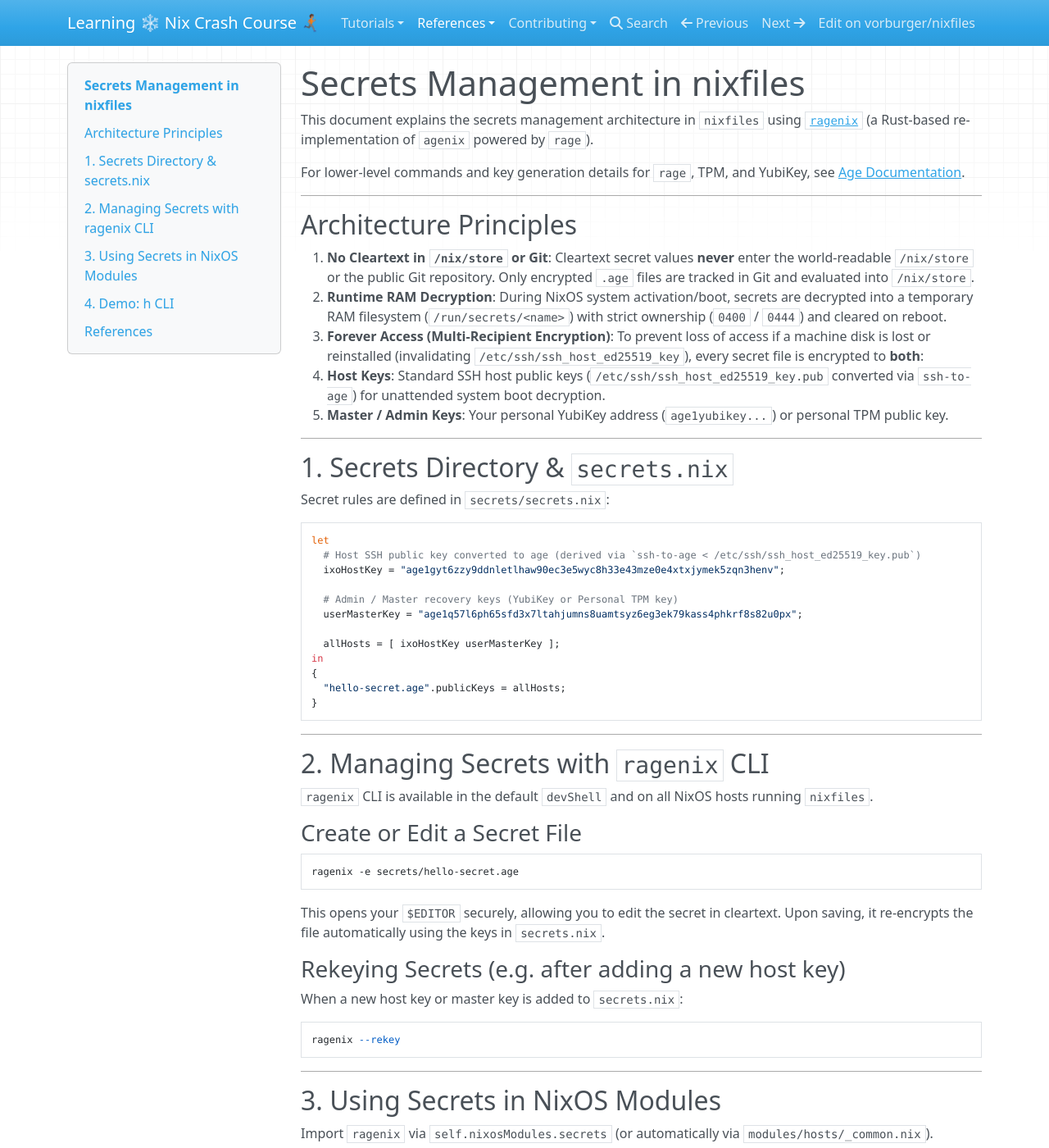
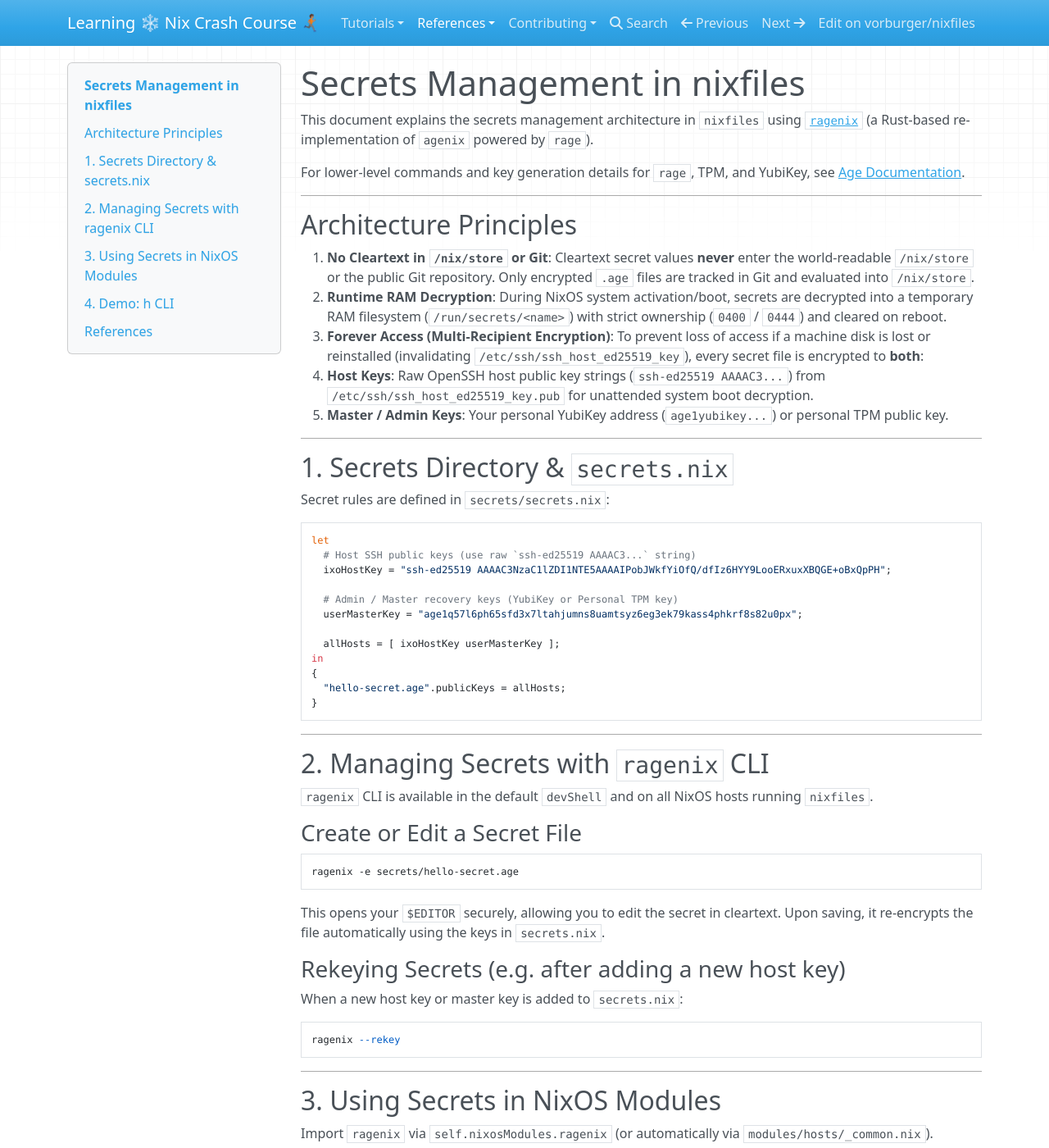
Before and after one commit to vorburger/nixfiles, an MkDocs documentation site: the page built from docs/docs/reference/secrets.md, in a window 1280 px wide and 1400 px high. Shown: the whole window at 82% size. Built offline with MkDocs 1.6.1, drawn with Linux system fonts in a browser that asks for light colours; nearby versions of some CDN libraries.

Commit message:
feat: ragenix fixed (incl. doc problem) + clean-up

````diff
--- a/docs/docs/reference/secrets.md
+++ b/docs/docs/reference/secrets.md
@@ -11,7 +11,7 @@ For lower-level commands and key generation details for `rage`, TPM, and YubiKey
 1. **No Cleartext in `/nix/store` or Git**: Cleartext secret values **never** enter the world-readable `/nix/store` or the public Git repository. Only encrypted `.age` files are tracked in Git and evaluated into `/nix/store`.
 2. **Runtime RAM Decryption**: During NixOS system activation/boot, secrets are decrypted into a temporary RAM filesystem (`/run/secrets/<name>`) with strict ownership (`0400` / `0444`) and cleared on reboot.
 3. **Forever Access (Multi-Recipient Encryption)**: To prevent loss of access if a machine disk is lost or reinstalled (invalidating `/etc/ssh/ssh_host_ed25519_key`), every secret file is encrypted to **both**:
-   - **Host Keys**: Standard SSH host public keys (`/etc/ssh/ssh_host_ed25519_key.pub` converted via `ssh-to-age`) for unattended system boot decryption.
+   - **Host Keys**: Raw OpenSSH host public key strings (`ssh-ed25519 AAAAC3...`) from `/etc/ssh/ssh_host_ed25519_key.pub` for unattended system boot decryption.
    - **Master / Admin Keys**: Your personal YubiKey address (`age1yubikey...`) or personal TPM public key.
 
 ---
@@ -22,8 +22,8 @@ Secret rules are defined in `secrets/secrets.nix`:
 
 ```nix
 let
-  # Host SSH public key converted to age (derived via `ssh-to-age < /etc/ssh/ssh_host_ed25519_key.pub`)
-  ixoHostKey = "age1gyt6zzy9ddnletlhaw90ec3e5wyc8h33e43mze0e4xtxjymek5zqn3henv";
+  # Host SSH public keys (use raw `ssh-ed25519 AAAAC3...` string)
+  ixoHostKey = "ssh-ed25519 AAAAC3NzaC1lZDI1NTE5AAAAIPobJWkfYiOfQ/dfIz6HYY9LooERxuxXBQGE+oBxQpPH";
 
   # Admin / Master recovery keys (YubiKey or Personal TPM key)
   userMasterKey = "age1q57l6ph65sfd3x7ltahjumns8uamtsyz6eg3ek79kass4phkrf8s82u0px";
@@ -61,7 +61,7 @@ ragenix --rekey
 
 ## 3. Using Secrets in NixOS Modules
 
-Import `ragenix` via `self.nixosModules.secrets` (or automatically via `modules/hosts/_common.nix`).
+Import `ragenix` via `self.nixosModules.ragenix` (or automatically via `modules/hosts/_common.nix`).
 
 In your NixOS module (e.g., `modules/services/hello.nix`):
 
````
Also changed, not shown: AGENTS.md (+4 -0 lines), docs/docs/reference/age.md (+10 -0 lines), 12 other files.
